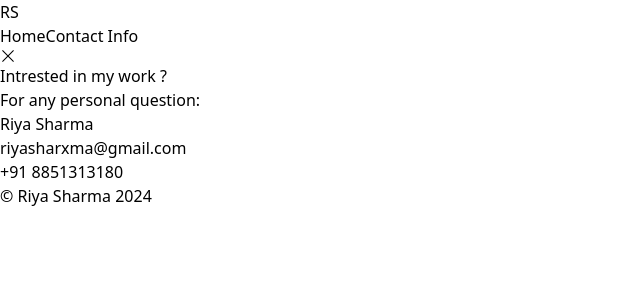
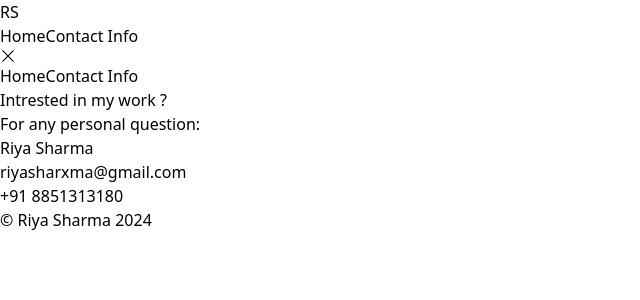
Before and after one commit to itz-prashant/graphic-designer-portfolio, a React (Vite) app: page /contact in a window 1280 px wide. Both pictures are taken after a click on the element 640 px from the left and 56 px from the top of the page. Shown: the top 300 px of the page, without its empty margins (0-640 px from the left). Built offline with nearby package versions, Linux system fonts and the light colour scheme.

Commit message:
Some changes in code

```diff
--- a/src/Components/About.jsx
+++ b/src/Components/About.jsx
@@ -5,7 +5,7 @@ const About = () => {
     <div className='flex justify-between w-full max-w-screen-lg mx-auto px-3 sm:px-5 font-mono'>
         <img className='lg:ml-28 flex-shrink-0 sm:ml-24 md:w-72 sm:w-48 w-40' src={pic} alt="" />
         <div className='w-1/2 flex flex-col sm:gap-3 gap-1 justify-center'>
-            <h1 className='md:text-6xl text-2xl font-extrabold text-zinc-800'>About me</h1>
+            <h1 className='md:text-6xl text-2xl font-extrabold text-cyan-900'>About me</h1>
             <p className='md:text-lg text-xs sm:text-sm font-semibold text-zinc-500'>
             Multi-talented Graphic Designer with 1 years of experience in designing photos for advertisement and Printing purpose. Areas of expertise include marketing and advertising design and knowledge of Adobe Suite (Photoshop, Illustrator, InDesign) and Coral Draw program for use in the field of graphic design.
             </p>
--- a/src/Components/Card.jsx
+++ b/src/Components/Card.jsx
@@ -3,8 +3,8 @@ import React from 'react'
 const Card = ({item}) => {
   return (
     <div className='relative'>
-        <div className='relative cursor-zoom-in'>
-            <img src={item.img} alt="" />
+        <div className='relative cursor-zoom-in group'>
+            <img className='group-hover:scale-105 transition-all duration-300' src={item.img} alt="" />
             <div className='absolute bg-black/50 bottom-0 left-0 right-0 p-3 font-mono text-white text-lg'>
                 {item.name}
             </div>
--- a/src/Components/Header.jsx
+++ b/src/Components/Header.jsx
@@ -1,19 +1,21 @@
-import React, { useContext, useState } from 'react'
+import React, { useContext} from 'react'
 import { IoMdMenu } from "react-icons/io";
 import { RxCross1 } from "react-icons/rx";
 
 import { Context } from './ContextApi';
-import { Link } from 'react-router-dom';
+import { Link, useLocation} from 'react-router-dom';
+
 const Header = () => {
+  const location = useLocation()
+  const {menu, setMenu} = useContext(Context)
 
-  const {menu, setMenu} = useContext(Context)
   return (
-    <header className='flex items-center px-5 lg:px-0'>
+    <header className='flex items-center px-5 lg:px-0 fixed w-full z-10 bg-white'>
         <div className='flex items-center w-full mx-auto max-w-screen-lg  h-[12vh] justify-between font-mono'>
            <h1 className='text-2xl'>RS</h1>
-            <div className='flex gap-5 items-center text-xl text-zinc-400'>
-                <Link to={"/"} className='cursor-pointer hover:text-zinc-500 hidden sm:block'>Home</Link>
-                <Link to={"/contact"}  className='cursor-pointer hover:text-zinc-500 hidden sm:block'>Contact Info</Link>
+            <div className='flex gap-5 items-center text-xl text-zinc-500'>
+                <Link to={"/"} className={`cursor-pointer hover:text-cyan-900 hidden sm:block ${location.pathname == "/" ? "underline underline-offset-8" : ""}`}>Home</Link>
+                <Link to={"/contact"} className={`cursor-pointer hover:text-cyan-900 hidden sm:block ${location.pathname == "/contact" ? "underline underline-offset-8" : ""}`}>Contact Info</Link>
                 <span onClick={()=>setMenu(!menu)}
                 className='sm:hidden cursor-pointer text-3xl'>
                   {menu ? <RxCross1 /> : <IoMdMenu />}
--- a/src/Components/Home.jsx
+++ b/src/Components/Home.jsx
@@ -1,22 +1,23 @@
 import React, { useContext } from 'react'
 import peep9 from '../assets/peep-9.svg'
 import { Context } from './ContextApi'
+import { Link, useLocation } from 'react-router-dom'
 
 const Home = () => {
-
+  const location = useLocation()
     const {menu} = useContext(Context)
 
   return (
     <div className='w-full max-w-screen-lg mx-auto font-mono h-[80vh] px-5 lg:px-0 flex flex-col items-center justify-center relative'>
-        {menu && <div className={`absolute flex flex-col items-center ${menu ? "top-0" : "top-[-100vh]"} bg-white justify-center w-full sm:hidden h-[88vh] text-xl text-zinc-400 gap-4`}>
-                <span className='cursor-pointer hover:text-zinc-500'>Home</span>
-                <span className='cursor-pointer hover:text-zinc-500'>Contact Info</span>
+        {menu && <div className={`shadow absolute flex flex-col items-center ${menu ? "top-0" : "top-[-100vh]"} bg-white justify-center w-full sm:hidden h-full text-xl text-zinc-400 gap-4`}>
+        <Link to={"/"} className={`cursor-pointer hover:text-cyan-900 ${location.pathname == "/" ? "underline underline-offset-8" : ""}`}>Home</Link>
+        <Link to={"/contact"} className={`cursor-pointer hover:text-cyan-900 ${location.pathname == "/contact" ? "underline underline-offset-8" : ""}`}>Contact Info</Link>
         </div>}
         <img src={peep9} alt="" />
         <div className='flex flex-col items-center -mt-9'>
-            <h1 className='sm:text-3xl text-xl text-zinc-500'>Hello I'm ,</h1>
-            <h1 className='sm:text-5xl text-3xl text-zinc-700 font-medium'>Riya Sharma</h1>
-            <p className='text-lg font-semibold text-zinc-500'>I'm an illustrator and graphic designer.</p>
+            <h1 className='sm:text-3xl text-xl text-zinc-600'>Hello I'm ,</h1>
+            <h1 className='sm:text-5xl text-3xl text-cyan-900 font-semibold'>Riya Sharma</h1>
+            <p className='text-lg font-semibold text-zinc-600'>I'm an illustrator and graphic designer.</p>
         </div>
     </div>
   )
--- a/src/Contact.jsx
+++ b/src/Contact.jsx
@@ -1,15 +1,23 @@
-import React from 'react'
+import React, { useContext } from 'react'
+import { Context } from './Components/ContextApi'
+import { Link, useLocation } from 'react-router-dom'
 
 const Contact = () => {
+  const location = useLocation()
+  const {menu} = useContext(Context)
   return (
     <>
+    {menu && <div className={`shadow absolute flex flex-col items-center ${menu ? "top-0" : "top-[-100vh]"} bg-white justify-center w-full sm:hidden h-full text-xl text-zinc-400 gap-4`}>
+        <Link to={"/"} className={`cursor-pointer hover:text-cyan-900 ${location.pathname == "/" ? "underline underline-offset-8" : ""}`}>Home</Link>
+        <Link to={"/contact"} className={`cursor-pointer hover:text-cyan-900 ${location.pathname == "/contact" ? "underline underline-offset-8" : ""}`}>Contact Info</Link>
+        </div>}
     <div className='w-full px-5 h-[60vh] justify-center flex items-center flex-col'>
       <div className='flex flex-col justify-center gap-3 font-mono'>
         <h1 className='text-center md:text-5xl text-2xl font-mono font-extrabold text-cyan-900 tracking-tighter'>Intrested in my work ?</h1>
         <h4 className='text-zinc-500 text-lg'>For any personal question:</h4>
         <h1 className='text-xl font-bold text-cyan-900'>Riya Sharma</h1>
         <h3 className='text-xl font-medium underline text-zinc-600'>riyasharxma@gmail.com</h3>
-        <h3 className='text-xl font-medium underline-offset-1 text-zinc-600'>+91 8851313180</h3>
+        <h3 className='text-xl font-medium  text-zinc-600'>+91 8851313180</h3>
       </div>
     </div>
     <footer className='w-full px-5 flex justify-center items-center h-[28vh] bg-zinc-200'>
```
